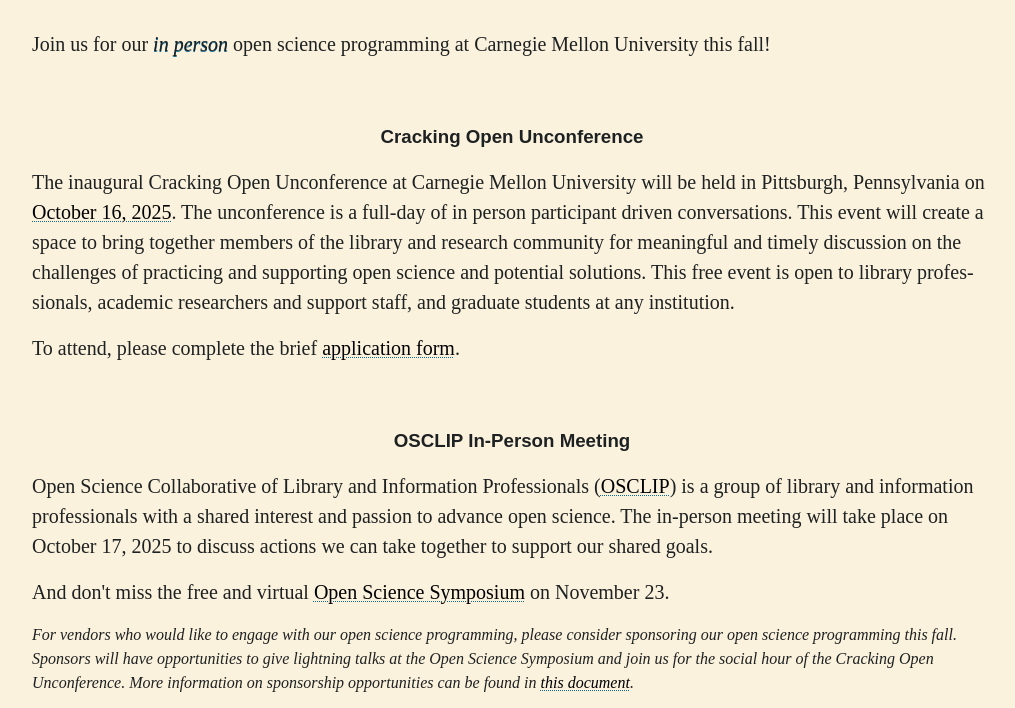
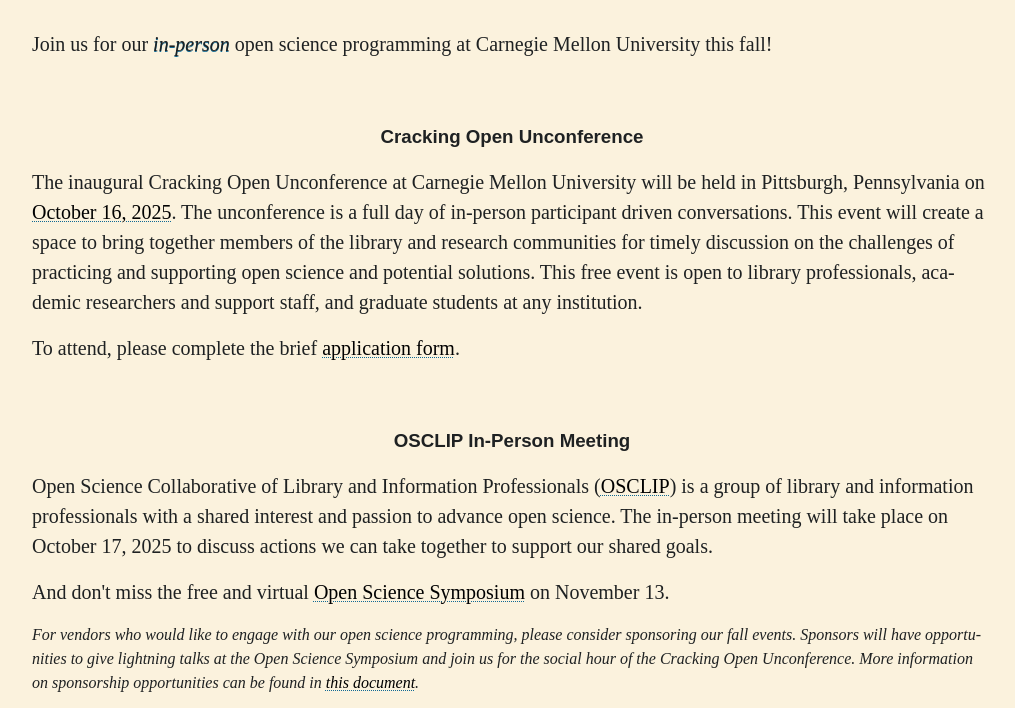
Before and after one commit to cmu-lib/OSS-CrackingOpen, a plain HTML site: page index.html in a window 1280 px wide. Shown: the part 1010-1718 px from the top of the page, without its empty margins (128-1143 px from the left). Drawn offline with Linux system fonts and the light colour scheme; a web font is replaced by a local one.

Commit message:
updating index, typos

```diff
--- a/index.html
+++ b/index.html
@@ -8,7 +8,7 @@
 <title>CRACKING OPEN - Open Science Unconference, Carnegie Mellon University</title>
 <meta property=“og:title” content=“CRACKING OPEN - Open Science Unconference, Carnegie Mellon University”>
 
-<meta property=“og:url” content=“........”>
+<meta property=“og:url” content=“https://cmu-lib.github.io/OSS-CrackingOpen/”>
 <meta property=“og:type” content=“website”>
 
 <meta property=“og:image” content=“./unconference-2025-0530-media.png”>
@@ -16,8 +16,8 @@
 <link href="./favicon-152.png" rel="apple-touch-icon-precomposed"/>
 
 
-<meta name="description" content="Carnegie Mellon University's inaugural Cracking Open Unconference will be held in Pittsburgh, Pennsylvania on October 16, 2025. Open to library professionals, academic researchers and support staff, and graduate students, this event will create a space for meaningful and timely discussion on the challenges of practicing and supporting open science and potential solutions.">
-<meta property=“og:description” content=“Carnegie Mellon University's inaugural Cracking Open Unconference will be held in Pittsburgh, Pennsylvania on October 16, 2025. Open to library professionals, academic researchers and support staff, and graduate students, this event will create a space for meaningful and timely discussion on the challenges of practicing and supporting open science and potential solutions.”>
+<meta name="description" content="Carnegie Mellon University's inaugural Cracking Open Unconference will be held in Pittsburgh, Pennsylvania on October 16, 2025. Open to library professionals, academic researchers and support staff, and graduate students, this event will create a space for timely discussion on the challenges of practicing and supporting open science and potential solutions.">
+<meta property=“og:description” content=“Carnegie Mellon University's inaugural Cracking Open Unconference will be held in Pittsburgh, Pennsylvania on October 16, 2025. Open to library professionals, academic researchers and support staff, and graduate students, this event will create a space for timely discussion on the challenges of practicing and supporting open science and potential solutions.”>
 
 
 <link rel="stylesheet" href="./styles.css">
@@ -82,14 +82,14 @@ Carnegie Mellon University </h2>
 -->
 
 <section id="description" class="bigtext">
-<p id="first">Join us for our <em>in person</em> open science programming at Carnegie Mellon University this fall!</p>
+<p id="first">Join us for our <em>in-person</em> open science programming at Carnegie Mellon University this fall!</p>
 <h3>Cracking Open Unconference</h3>
-<p>The inaugural Cracking Open Unconference at Carnegie Mellon University will be held in Pittsburgh, Pennsylvania on <a href="./savethedate.ics" title="download ics file to save the date on your calendar" download>October 16, 2025</a>. The unconference is a full-day of in person participant driven conversations. This event will create a space to bring together members of the library and research community for meaningful and timely discussion on the challenges of practicing and supporting open science and potential solutions. This free event is open to library professionals, academic researchers and support staff, and graduate students at any institution.</p>
+<p>The inaugural Cracking Open Unconference at Carnegie Mellon University will be held in Pittsburgh, Pennsylvania on <a href="./savethedate.ics" title="download ics file to save the date on your calendar" download>October 16, 2025</a>. The unconference is a full day of in-person participant driven conversations. This event will create a space to bring together members of the library and research communities for timely discussion on the challenges of practicing and supporting open science and potential solutions. This free event is open to library professionals, academic researchers and support staff, and graduate students at any institution.</p>
 <p>To attend, please complete the brief <a href="https://docs.google.com/forms/d/e/1FAIpQLSciWq_clAzgxUIYpmRyaoz9QgX2pbS7zHys-SG_8InIkHTh1g/viewform?usp=dialog" title="external link to Google Form" target="_blank">application form</a>.</p>
 <h3>OSCLIP In-Person Meeting</h3>
 <p>Open Science Collaborative of Library and Information Professionals (<a href="http://osclip.org" target="_blank">OSCLIP</a>) is a group of library and information professionals with a shared interest and passion to advance open science. The in-person meeting will take place on October 17, 2025 to discuss actions we can take together to support our shared goals.</p>
-<p>And don't miss the free and virtual <a href="https://cmu-lib.github.io/OSS-2025/" target ="_blank">Open Science Symposium</a> on November 23.</p>
-<p class="little">For vendors who would like to engage with our open science programming, please consider sponsoring our open science programming this fall. Sponsors will have opportunities to give  lightning talks at the Open Science Symposium and join us for the social hour of the Cracking Open Unconference.  More information on sponsorship opportunities can be found in <a href="https://drive.google.com/file/d/18V8h3K5x1Cs3-30Xr6G5tjRy_3GjAPGs/view?usp=sharing" title="Open Science Symposium sponsorship details" target="_blank">this document</a>.</p>
+<p>And don't miss the free and virtual <a href="https://cmu-lib.github.io/OSS-2025/" target ="_blank">Open Science Symposium</a> on November 13.</p>
+<p class="little">For vendors who would like to engage with our open science programming, please consider sponsoring our fall events. Sponsors will have opportunities to give  lightning talks at the Open Science Symposium and join us for the social hour of the Cracking Open Unconference.  More information on sponsorship opportunities can be found in <a href="https://drive.google.com/file/d/18V8h3K5x1Cs3-30Xr6G5tjRy_3GjAPGs/view?usp=sharing" title="Open Science Symposium sponsorship details" target="_blank">this document</a>.</p>
 <p class="extragap">Please contact <a href="https://library.cmu.edu/about/people/melanie-gainey">Melanie Gainey</a> with any questions: <a href="mailto:mgainey@andrew.cmu.edu">mgainey@andrew.cmu.edu</a>.</p>
 
 </main>
```
